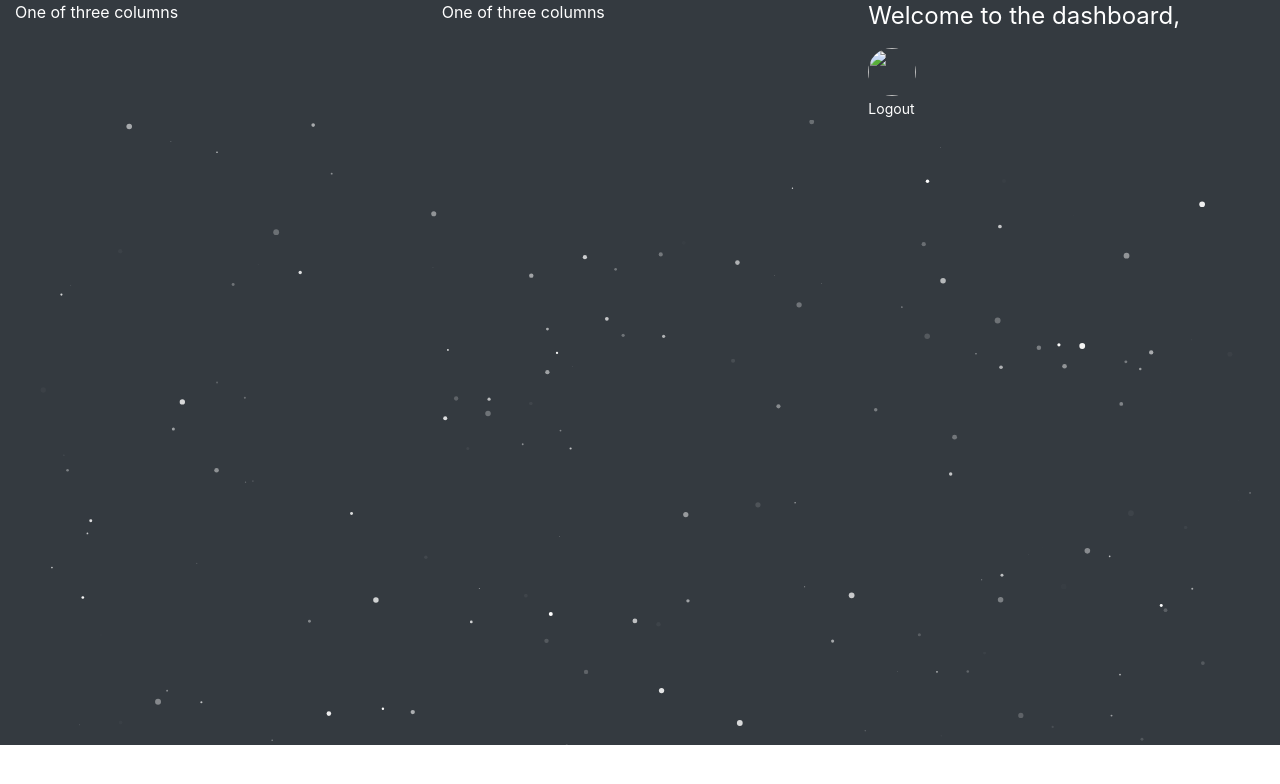
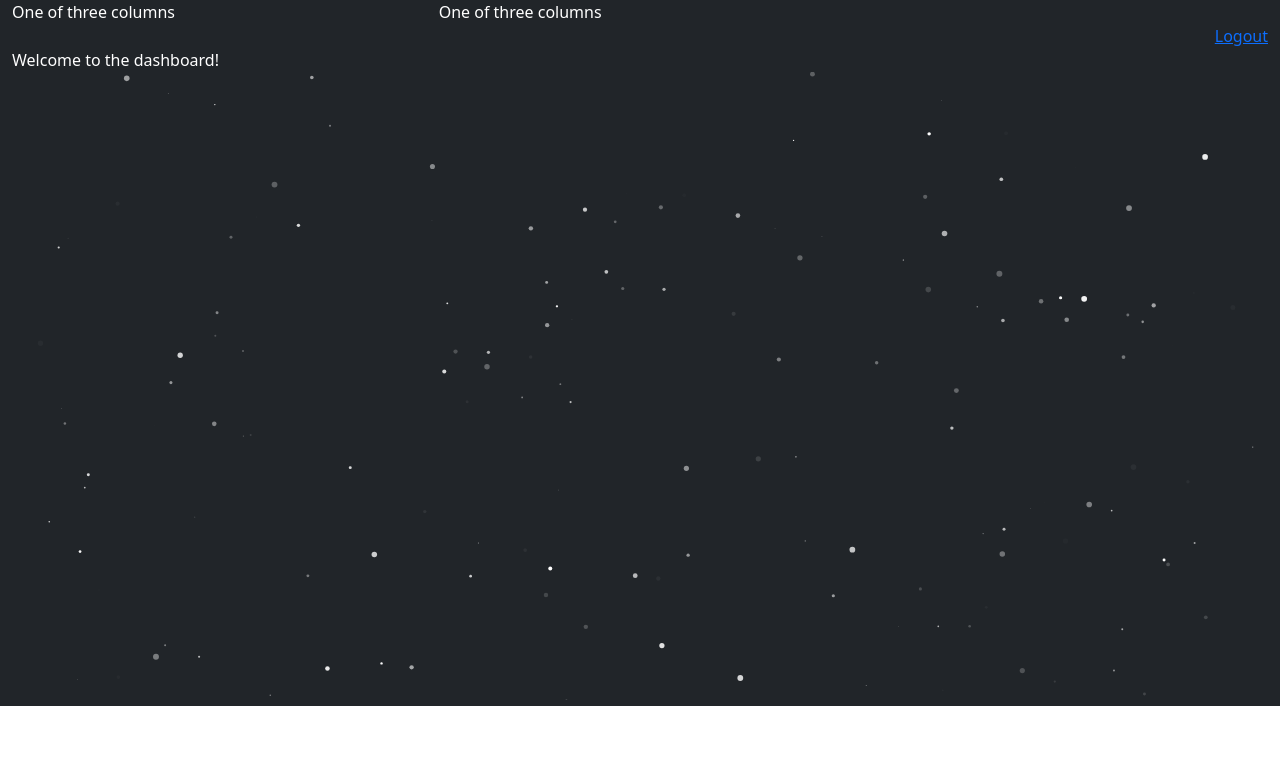
Before and after one commit to absnobel/phoenix, a website: page dashboard.html in a window 1280 px wide. Drawn offline with nearby package versions, Linux system fonts and the light colour scheme; files whose address does not match are found by name.

Commit message:
some updates

```diff
--- a/dashboard.html
+++ b/dashboard.html
@@ -4,24 +4,26 @@
   <meta charset="UTF-8">
   <meta name="viewport" content="width=device-width, initial-scale=1.0">
   <base href="/">
-  <link rel="stylesheet" href="https://cdn.jsdelivr.net/npm/bootstrap@4.0.0/dist/css/bootstrap.min.css" integrity="sha384-Gn5384xqQ1aoWXA+058RXPxPg6fy4IWvTNh0E263XmFcJlSAwiGgFAW/dAiS6JXm" crossorigin="anonymous">
-  <link rel="stylesheet" type="text/css" href="output.css" >
+
   <link rel="stylesheet" href="https://cdnjs.cloudflare.com/ajax/libs/font-awesome/6.1.1/css/all.min.css" integrity="sha512-KfkfwYDsLkIlwQp6LFnl8zNdLGxu9YAA1QvwINks4PhcElQSvqcyVLLD9aMhXd13uQjoXtEKNosOWaZqXgel0g==" crossorigin="anonymous" referrerpolicy="no-referrer" />
+  <link href="https://cdn.jsdelivr.net/npm/bootstrap@5.1.3/dist/css/bootstrap.min.css" rel="stylesheet" integrity="sha384-1BmE4kWBq78iYhFldvKuhfTAU6auU8tT94WrHftjDbrCEXSU1oBoqyl2QvZ6jIW3" crossorigin="anonymous">
+<script src="https://cdn.jsdelivr.net/npm/bootstrap@5.1.3/dist/js/bootstrap.bundle.min.js" integrity="sha384-ka7Sk0Gln4gmtz2MlQnikT1wXgYsOg+OMhuP+IlRH9sENBO0LRn5q+8nbTov4+1p" crossorigin="anonymous"></script>
+
   <script src="/particles.min.js"></script>
 </head>
 <body>
     <div class="container-fluid text-white bg-dark">
         <div class="row">
-          <div class="col-sm">
+          <div class="col">
             One of three columns
           </div>
-          <div class="col-sm">
+          <div class="col">
             One of three columns
           </div>
-          <div class="col-sm">
-            <div class="text-2xl">Welcome to the dashboard,</div>
-        <div class="text-4xl mt-3 flex items-center font-medium" >
-            <img src='' id="avatar" class="rounded-full w-12 h-12 mr-3"/>
+          <div class="col text-end">
+
+        <div class="w-25" >
+            <img src='' id="avatar" class=""/>
             <div id="name"></div>
           </div>
           <a href="/" class="text-sm mt-5">Logout</a>
@@ -30,7 +32,8 @@
       <div class="row">
 
         <div class="col-sm">
-            <div id="particles-js"></div>
+            <div id="particles-js"><div class="text-2xl">Welcome to the dashboard!</div></div>
+
         </div>
 
 
@@ -143,10 +146,7 @@
             "retina_detect": true
         });
     </script>
-    <script src="https://code.jquery.com/jquery-3.2.1.slim.min.js" integrity="sha384-KJ3o2DKtIkvYIK3UENzmM7KCkRr/rE9/Qpg6aAZGJwFDMVNA/GpGFF93hXpG5KkN" crossorigin="anonymous"></script>
-    <script src="https://cdn.jsdelivr.net/npm/popper.js@1.12.9/dist/umd/popper.min.js" integrity="sha384-ApNbgh9B+Y1QKtv3Rn7W3mgPxhU9K/ScQsAP7hUibX39j7fakFPskvXusvfa0b4Q" crossorigin="anonymous"></script>
-    <script src="https://cdn.jsdelivr.net/npm/bootstrap@4.0.0/dist/js/bootstrap.min.js" integrity="sha384-JZR6Spejh4U02d8jOt6vLEHfe/JQGiRRSQQxSfFWpi1MquVdAyjUar5+76PVCmYl" crossorigin="anonymous"></script>
-<script>
+  <script>
     function getCookie(cname) {
   let name = cname + "=";
   let decodedCookie = decodeURIComponent(document.cookie);
```
